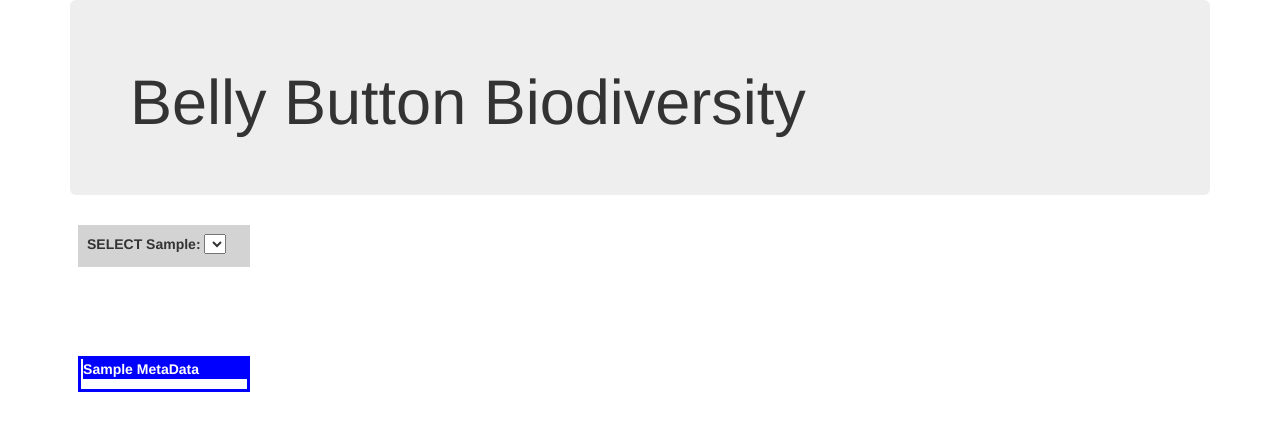
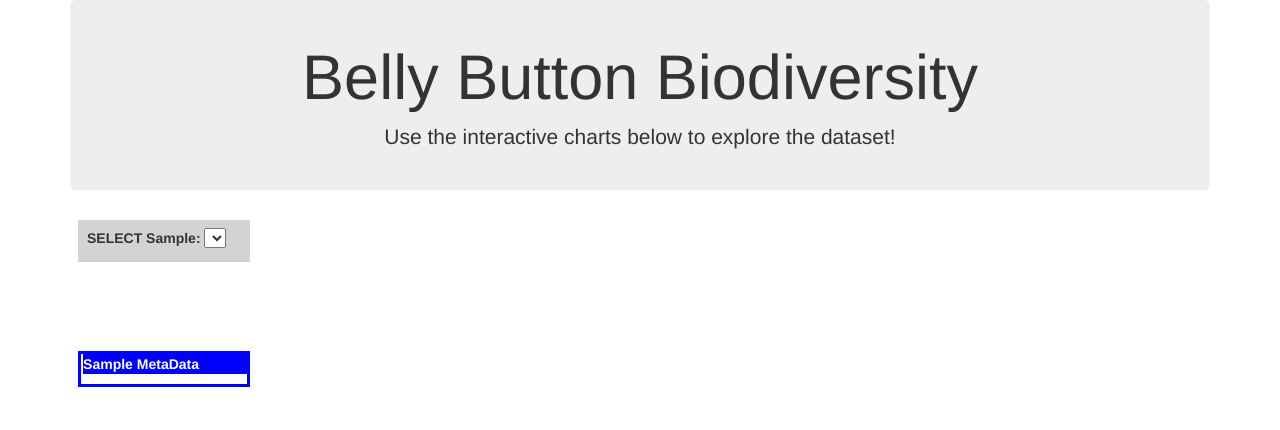
Before and after one commit to AMRiehle/belly_button_diversity, a Flask app: page / in a window 1280 px wide. Shown: the top 430 px of the page. Run offline with Flask 2, Linux system fonts and the light colour scheme; lists and menus that the app fills with data are empty; some libraries are stand-ins or nearby versions.

Commit message:
Adjust Jumbotron

```diff
--- a/templates/index.html
+++ b/templates/index.html
@@ -11,8 +11,9 @@
 </head>
 <body>
 <div class="container">
-    <div class="jumbotron">
+    <div class="jumbotron" style="text-align: center; padding: 2%;">
         <h1>Belly Button Biodiversity</h1>
+        <p>Use the interactive charts below to explore the dataset!</p>
     </div>
 <div class="row">
 <div class="col-md-2" style="margin: 0; padding: 0; padding-left: 2%">
```
